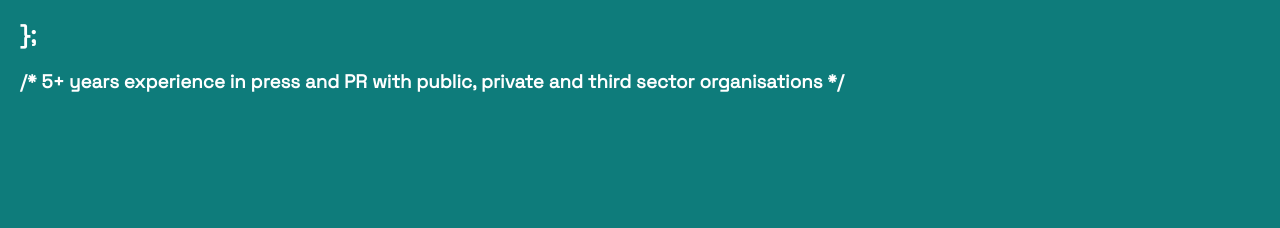
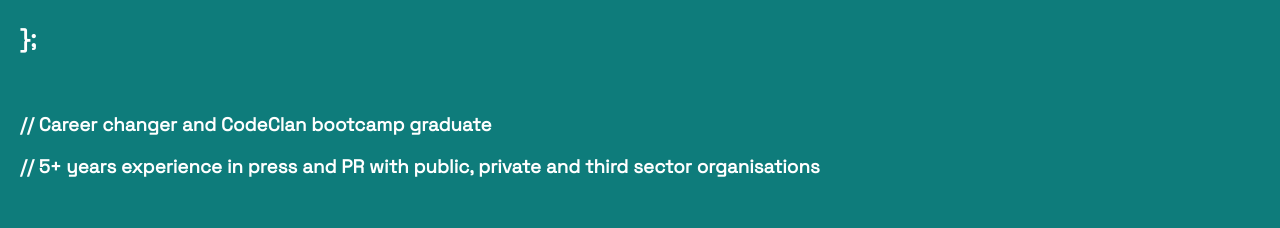
Before and after one commit to StrtMilne/portfolio-site, a React (Create React App) app: page / in a window 1280 px wide. Shown: the part 412-640 px from the top of the page. Built offline with nearby package versions, Linux system fonts and the light colour scheme; a web font is replaced by a local one.

Commit message:
edits to copy

```diff
--- a/src/containers/LandingPage.js
+++ b/src/containers/LandingPage.js
@@ -60,7 +60,9 @@ const LandingPage = function () {
                 </div>
             </div>
             <h2 className="landing-title">&#125;;</h2>
-            <h3 className="landing-experience">/* 5+ years experience in press and PR with public, private and third sector organisations */</h3>
+            <br/>
+            <h3 className="landing-experience">// Career changer and CodeClan bootcamp graduate</h3>
+            <h3 className="landing-experience">// 5+ years experience in press and PR with public, private and third sector organisations</h3>
         </div>
     )
 
--- a/src/static/Container.css
+++ b/src/static/Container.css
@@ -23,7 +23,7 @@
     width: calc(100% -30px);
     grid-area: header;
     background-image: url("./images/programming-g0d0a470ba_1920.png");
-    background-position: 60% 60%;
+    background-position: 350px 20%;
     color: #EEA243;
     font-size: 60px;
     font-family: 'Space Grotesk', sans-serif;
--- a/src/static/LandingPage.css
+++ b/src/static/LandingPage.css
@@ -1,11 +1,14 @@
 @import url('https://fonts.googleapis.com/css2?family=Chivo&family=Space+Grotesk&display=swap');
 
 .landing-container {
+    border-top: 4px solid #EEA243;
+    border-bottom: 4px solid #EEA243;
     background-color: #0E7C7B;
     color: white;
     font-family: 'Space Grotesk', sans-serif;
     padding: 20px;
-    min-height:100vh;
+    min-height: calc(100vh - 136px);
+
 }
 
 .landing-name {
```
